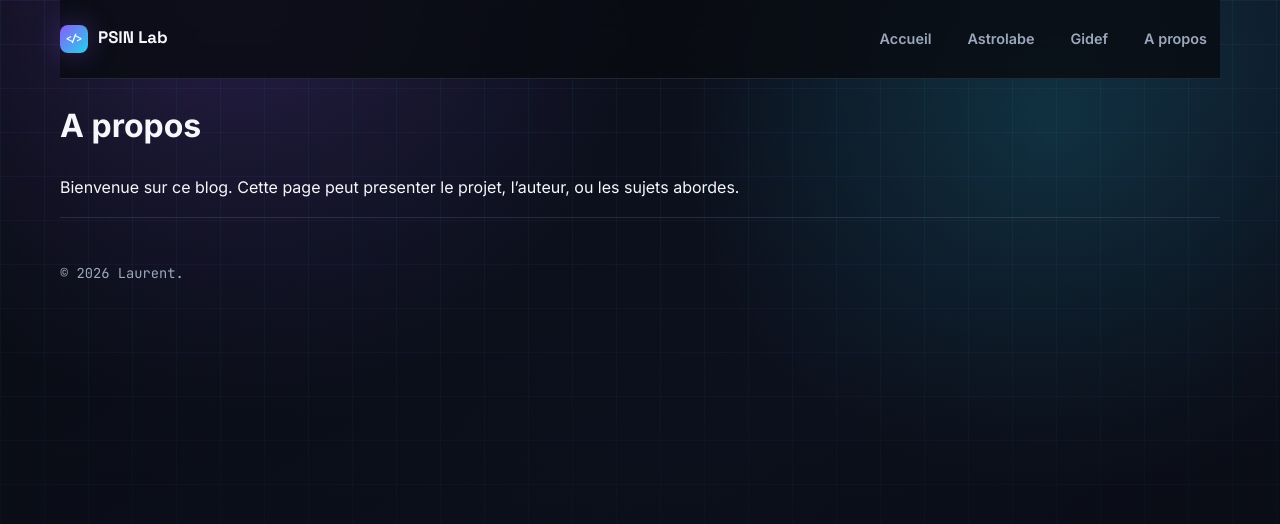
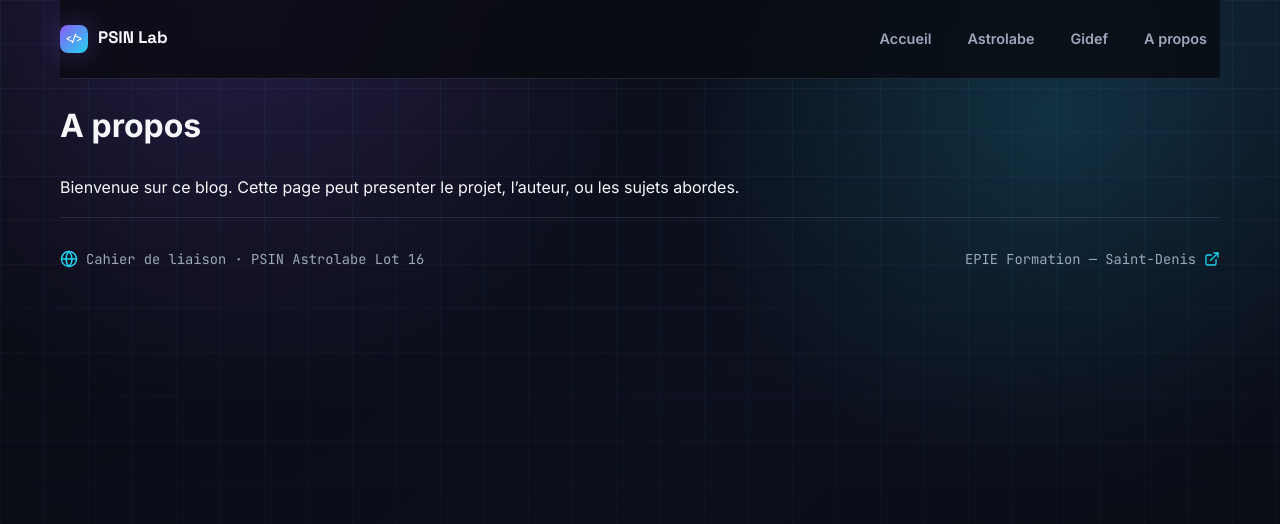
Before and after one commit to LaurentSta/epiejekyll, a Jekyll site: the page built from about.md, in a window 1280 px wide. Shown: the top 524 px of the page. Built offline with Jekyll 4.4.1, drawn with Linux system fonts in a browser that asks for light colours.

Commit message:
Reprend le pied de page du projet Nils

```diff
--- a/_layouts/default.html
+++ b/_layouts/default.html
@@ -26,7 +26,24 @@
     </main>
 
     <footer class="site-footer">
-      <p>&copy; {{ site.time | date: "%Y" }} {{ site.author.name | default: site.title }}.</p>
+      <div class="footer-inner">
+        <div class="footer-item">
+          <svg xmlns="http://www.w3.org/2000/svg" width="18" height="18" viewBox="0 0 24 24" fill="none" stroke="currentColor" stroke-width="2" stroke-linecap="round" stroke-linejoin="round" aria-hidden="true">
+            <circle cx="12" cy="12" r="10"></circle>
+            <path d="M12 2a14.5 14.5 0 0 0 0 20 14.5 14.5 0 0 0 0-20"></path>
+            <path d="M2 12h20"></path>
+          </svg>
+          <span>Cahier de liaison · PSIN Astrolabe Lot 16</span>
+        </div>
+        <div class="footer-item">
+          <span>EPIE Formation — Saint-Denis</span>
+          <svg xmlns="http://www.w3.org/2000/svg" width="16" height="16" viewBox="0 0 24 24" fill="none" stroke="currentColor" stroke-width="2" stroke-linecap="round" stroke-linejoin="round" aria-hidden="true">
+            <path d="M15 3h6v6"></path>
+            <path d="M10 14 21 3"></path>
+            <path d="M18 13v6a2 2 0 0 1-2 2H5a2 2 0 0 1-2-2V8a2 2 0 0 1 2-2h6"></path>
+          </svg>
+        </div>
+      </div>
     </footer>
   </body>
 </html>
--- a/assets/css/style.scss
+++ b/assets/css/style.scss
@@ -621,6 +621,24 @@ nav a:hover {
   font-size: 0.86rem;
 }
 
+.footer-inner {
+  display: flex;
+  align-items: center;
+  justify-content: space-between;
+  gap: 18px;
+}
+
+.footer-item {
+  display: inline-flex;
+  align-items: center;
+  gap: 8px;
+}
+
+.footer-item svg {
+  flex: 0 0 auto;
+  color: var(--secondary);
+}
+
 .empty-state {
   margin: 0;
   padding: 22px;
@@ -670,4 +688,9 @@ nav a:hover {
     width: 100%;
     max-height: 190px;
   }
+
+  .footer-inner {
+    align-items: flex-start;
+    flex-direction: column;
+  }
 }
```
